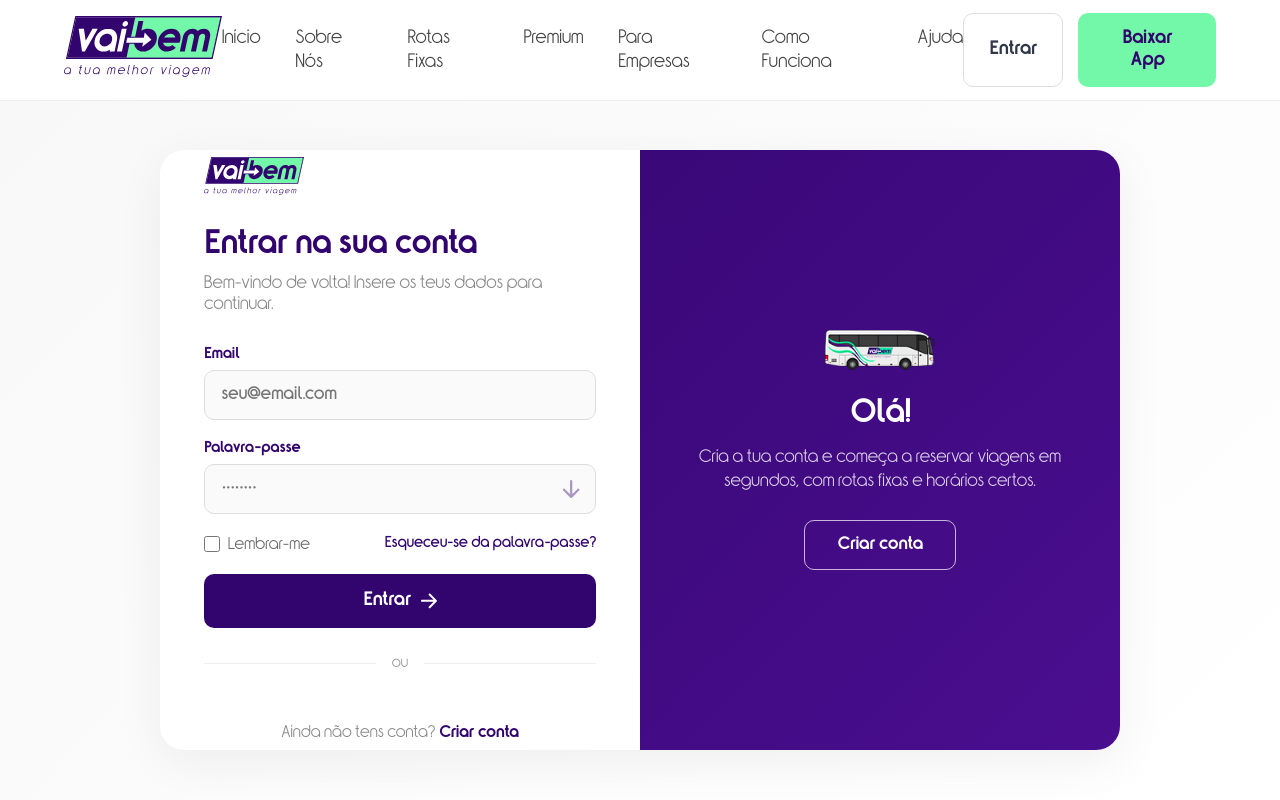
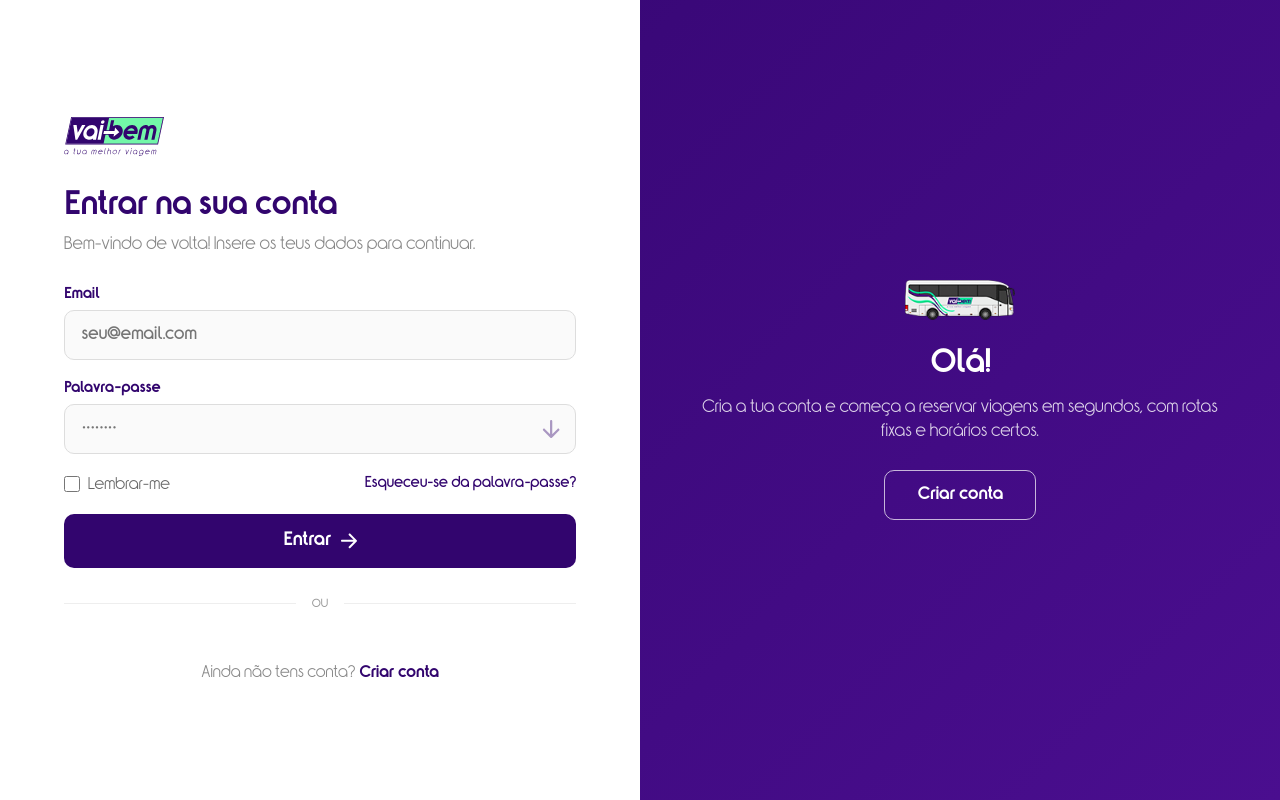
Before and after one commit to ArturMachado07/VaiBem, a plain HTML site: page login.html in a window 1280 px wide. Drawn offline with Linux system fonts and the light colour scheme.

Commit message:
Remove cabecalho e caixa do login; ecra inteiro e corrige sobreposicao dos paineis Entrar/Criar conta

```diff
--- a/css/login.css
+++ b/css/login.css
@@ -1,12 +1,19 @@
-/* LOGIN PAGE */
+/* LOGIN PAGE (página sem cabeçalho — ver body.no-header) */
+
+body.no-header{
+    padding-top: 0;
+}
 
 .login-page{
-    min-height: calc(100vh - 100px);
+    min-height: 100vh;
     display: flex;
-    align-items: center;
+    align-items: stretch;
     justify-content: center;
-    background: linear-gradient(135deg, #f8f8f8 0%, #fff 100%);
-    padding: 40px 16px;
+    background: #fff;
+}
+
+.login-logo-link{
+    display: inline-block;
 }
 
 /* ===================================================================
@@ -20,11 +27,9 @@
 .auth-container{
     position: relative;
     width: 100%;
-    max-width: 960px;
-    min-height: 600px;
+    max-width: none;
+    min-height: 100vh;
     background: #fff;
-    border-radius: 24px;
-    box-shadow: 0 12px 48px rgba(0, 0, 0, .06);
     overflow: hidden;
 }
 
@@ -34,7 +39,8 @@
     left: 0;
     width: 50%;
     height: 100%;
-    padding: 56px 44px;
+    padding: 56px 64px;
+    background: #fff;
     display: flex;
     flex-direction: column;
     justify-content: center;
@@ -49,16 +55,19 @@
 .auth-panel-signup{
     opacity: 0;
     z-index: 1;
+    pointer-events: none;
 }
 
 .auth-container.right-panel-active .auth-panel-signin{
     transform: translateX(100%);
+    pointer-events: none;
 }
 
 .auth-container.right-panel-active .auth-panel-signup{
     transform: translateX(100%);
     opacity: 1;
     z-index: 5;
+    pointer-events: auto;
     animation: auth-show .6s;
 }
 
@@ -384,8 +393,7 @@
 @media(max-width: 991px){
 
     .auth-container{
-        max-width: 480px;
-        min-height: auto;
+        min-height: 100vh;
     }
 
     .auth-overlay-container{
@@ -395,7 +403,8 @@
     .auth-panel{
         position: relative;
         width: 100%;
-        padding: 40px 28px;
+        padding: 64px 28px 40px;
+        justify-content: flex-start;
         transform: none !important;
         opacity: 1 !important;
         animation: none !important;
@@ -421,12 +430,11 @@
 @media(max-width: 768px){
 
     .login-page{
-        min-height: calc(100vh - 72px);
-        padding: 24px 12px;
+        min-height: 100vh;
     }
 
     .auth-panel{
-        padding: 32px 20px;
+        padding: 56px 20px 32px;
     }
 
     .login-header img{
--- a/login.html
+++ b/login.html
@@ -29,45 +29,8 @@
 
 </head>
 
-<body>
+<body class="no-header">
 
-
-<a class="skip-link" href="#main-content">Saltar para o conteúdo</a>
-
-<header id="header" class="header">
-
-<div class="container nav">
-
-<div class="logo">
-    <a href="index.html">
-        <img id="logo" src="assets/logo.svg" alt="Vai Bem">
-    </a>
-</div>
-
-<nav id="primary-nav-menu" class="primary-nav" aria-label="Navegação principal">
-<ul>
-<li><a href="index.html">Início</a></li>
-<li><a href="about.html">Sobre Nós</a></li>
-<li><a href="rotas.html">Rotas Fixas</a></li>
-<li><a href="premium.html">Premium</a></li>
-<li><a href="empresas.html">Para Empresas</a></li>
-<li><a href="como-funciona.html">Como Funciona</a></li>
-<li><a href="ajuda.html">Ajuda</a></li>
-</ul>
-</nav>
-
-<div class="actions">
-<button id="navLoginBtn" class="btn-outline" onclick="window.location.href='login.html'">Entrar</button>
-<button type="button" class="btn-primary" data-coming-soon="Baixar a app Vai Bem::A app está quase a chegar à Google Play e à App Store. Fica atento às nossas redes sociais para seres o primeiro a saber.">Baixar App</button>
-</div>
-
-<button id="menu03" class="menu-toggle" type="button" aria-label="Abrir menu" aria-expanded="false" aria-controls="primary-nav-menu">
-    <span></span><span></span><span></span>
-</button>
-
-</div>
-
-</header>
 
 <main class="login-page" id="main-content">
 
@@ -76,7 +39,7 @@
 <div class="auth-panel auth-panel-signup">
 
 <div class="login-header">
-    <img src="assets/logo.svg" alt="Vai Bem">
+    <a href="index.html" class="login-logo-link"><img src="assets/logo.svg" alt="Vai Bem"></a>
     <h1>Criar conta</h1>
     <p>Regista-te para começares a reservar as tuas viagens.</p>
 </div>
@@ -127,7 +90,7 @@
 <div class="auth-panel auth-panel-signin">
 
 <div class="login-header">
-    <img src="assets/logo.svg" alt="Vai Bem">
+    <a href="index.html" class="login-logo-link"><img src="assets/logo.svg" alt="Vai Bem"></a>
     <h1>Entrar na sua conta</h1>
     <p>Bem-vindo de volta! Insere os teus dados para continuar.</p>
 </div>
--- a/main.js
+++ b/main.js
@@ -3,6 +3,7 @@ const logo = document.getElementById("logo");
 const menuToggle = document.querySelector(".menu-toggle");
 const primaryNav = document.querySelector(".primary-nav");
 
+if(header && logo){
     window.addEventListener("scroll", () => {
 
         if(window.scrollY > 80){
@@ -20,6 +21,7 @@ window.addEventListener("scroll", () => {
         }
 
     });
+}
 
 if(menuToggle && primaryNav){
     menuToggle.addEventListener("click", () => {
```
Lines whose indentation alone changed are shown as unchanged.
